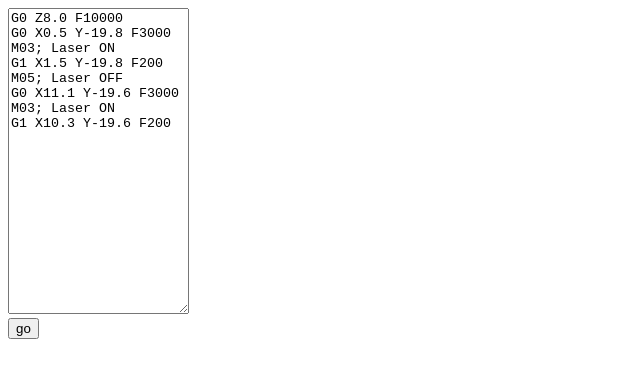
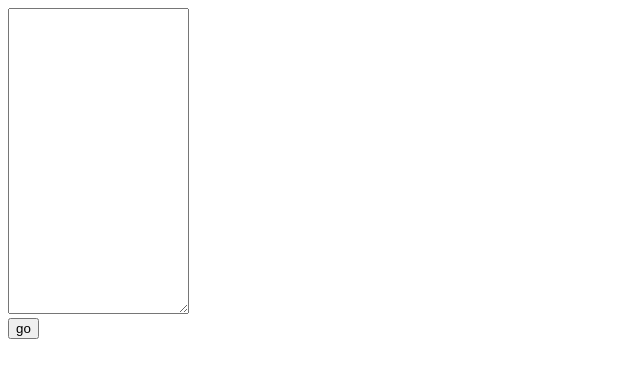
Before and after one commit to godgunman/gcode2canvas, a plain HTML site: page index.html in a window 1280 px wide. Shown: the top 378 px of the page, without its empty margins (0-640 px from the left). Drawn offline with nearby package versions, Linux system fonts and the light colour scheme.

Commit message:
clean default text

```diff
--- a/index.html
+++ b/index.html
@@ -9,14 +9,6 @@
     <body>
 
         <textarea id="gcodeText" rows="20" cols="20">
-G0 Z8.0 F10000
-G0 X0.5 Y-19.8 F3000
-M03; Laser ON
-G1 X1.5 Y-19.8 F200
-M05; Laser OFF
-G0 X11.1 Y-19.6 F3000
-M03; Laser ON
-G1 X10.3 Y-19.6 F200
         </textarea>
 
         <br>
```
